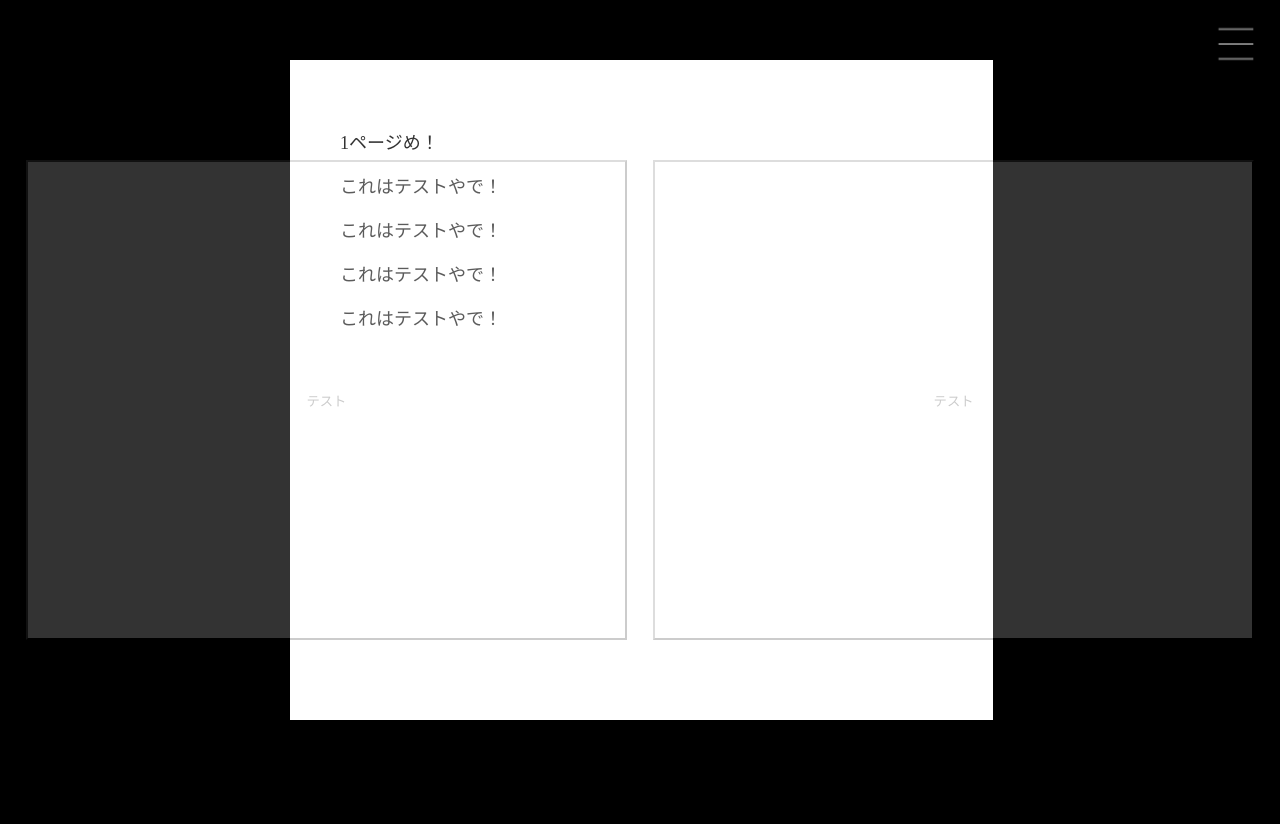
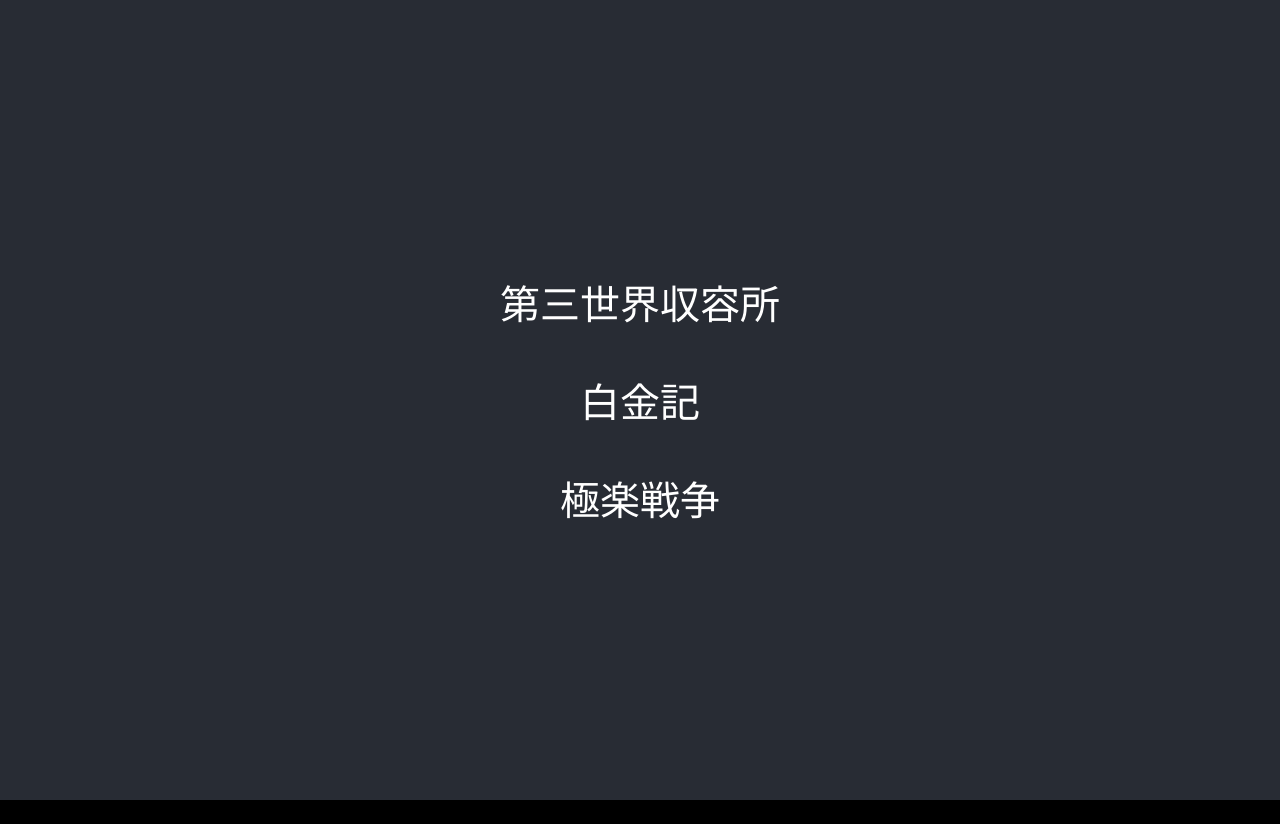
Before and after one commit to celebrater46/reactMekuReader, a React (Create React App) app: page / in a window 1280 px wide. Shown: the top 824 px of the page. Built offline with nearby package versions, Linux system fonts and the light colour scheme; a web font is replaced by a local one.

Commit message:
created Library component and display successfully

```diff
--- a/src/components/Container.js
+++ b/src/components/Container.js
@@ -3,8 +3,12 @@ import {HiddenButton} from "./HiddenButton";
 import {ControlPanel} from "./ControlPanel";
 import {Pages} from "./Pages";
 import {MovePageButton} from "./MovePageButton";
+import {Scale} from "./Scale";
+import {Library} from "./Library";
 
 export const Container = () => {
+    const [isLibrary, setIsLibrary] = useState(true);
+    const [novelId, setNovelId] = useState(0);
     const [family, setFamily] = useState('Noto Serif JP');
     const [size, setSize] = useState("middle");
     const [color, setColor] = useState("white");
@@ -39,6 +43,9 @@ export const Container = () => {
         console.log(xy === "horizontal-tb" ? "row" : "row-reverse");
         return xy === "horizontal-tb" ? "row" : "row-reverse";
     }, [xy]);
+    const clickedTitle = (id) => {
+        setNovelId(id);
+    }
     const changeFamily = (e) => {
         setFamily(e.target.value);
     }
@@ -95,6 +102,8 @@ export const Container = () => {
                 changeColor={(e) => changeColor(e)}
                 changeXy={(e) => changeXy(e)}
             />
+            <Scale />
+            <Library clickedTitle={(id) => clickedTitle(id)} />
         </div>
     );
 }
--- /dev/null
+++ b/src/components/Library.js
@@ -0,0 +1,50 @@
+import React from "react";
+import {novelsList} from "../novels/novelsList";
+
+export const Library = (props) => {
+    const outerStyle = {
+        width: "100vw",
+        height: "100vh",
+        position: "fixed",
+        top: 0,
+        left: 0,
+        margin: 0,
+        padding: 0,
+        color: "white",
+        backgroundColor: "#282c34",
+        display: "flex",
+        justifyContent: "center",
+        alignItems: "center",
+        // textAlign: "center",
+        // verticalAlign: "middle"
+    }
+    const innerStyle = {
+        fontSize: "40px"
+    }
+    const clickedTitle = (e) => {
+        return props.clickedTitle(e.target.id);
+    }
+    const titles = (() => {
+        return novelsList.map((line) => {
+            return line.split("|")[0];
+        });
+    })();
+    const getP = (() => {
+        let i = 0;
+        return titles.map((title) => {
+            i++;
+            return <p key={"key-" + i} id={"title-" + i}>{ title }</p>;
+        });
+    })();
+    console.log(titles);
+
+    return (
+        <div style={outerStyle}>
+            <div style={innerStyle}>
+                <p onClick={clickedTitle}>
+                    { getP }
+                </p>
+            </div>
+        </div>
+    );
+}
--- /dev/null
+++ b/src/components/Scale.js
@@ -0,0 +1,14 @@
+import React from "react";
+
+export const Scale = () => {
+    return (
+        <div id="scale">
+            <p id="scale_p">
+                テスト
+            </p>
+            <p id="scale_p_ruby">
+                <ruby><rb>試験</rb><rp>（</rp><rt>テスト</rt><rp>）</rp></ruby>
+            </p>
+        </div>
+    );
+}
```
